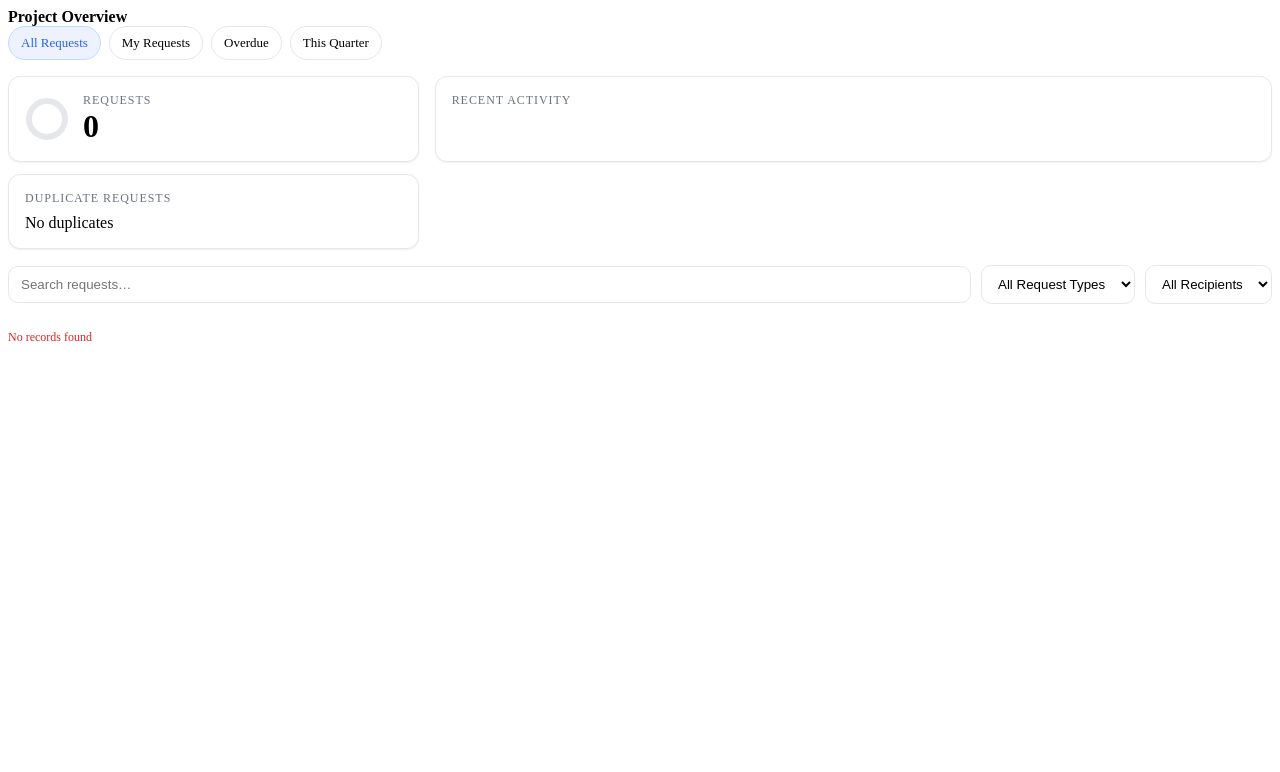
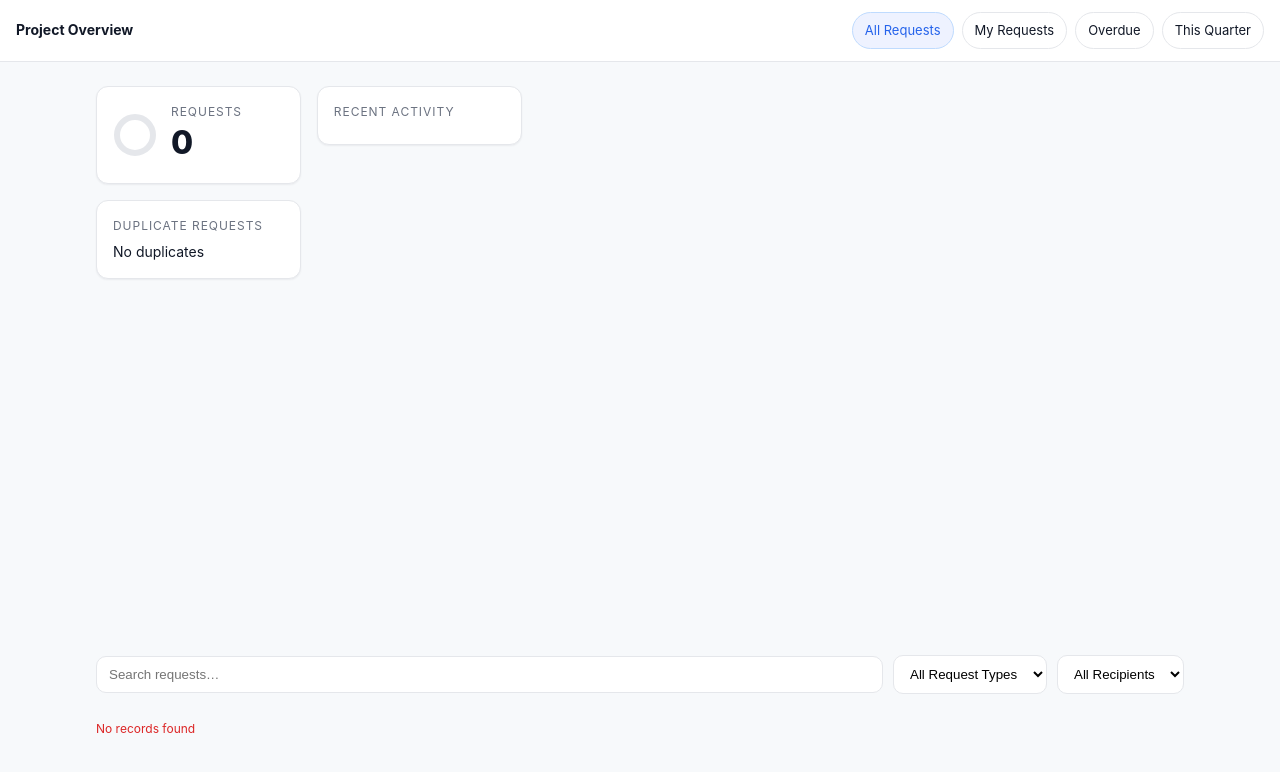
Before and after one commit to Husainaj20/Filemaker_WebAPI, a website: page index.html in a window 1280 px wide. Drawn offline with Linux system fonts and the light colour scheme; no server answers.

Commit message:
Layout: use 5x5 dashboard grid for KPI, duplicates and recent activity

```diff
--- a/index.html
+++ b/index.html
@@ -18,7 +18,33 @@
         --gray: #4b5563;
         --shadow: 0 1px 2px rgba(16, 24, 40, 0.06);
       }
-
+      * {
+        box-sizing: border-box;
+      }
+      body {
+        margin: 0;
+        background: var(--bg);
+        color: var(--text);
+        font: 14px/1.45 -apple-system, BlinkMacSystemFont, "Segoe UI", Roboto,
+          Helvetica, Arial, sans-serif;
+      }
+      .container {
+        max-width: 1120px;
+        margin: 0 auto;
+        padding: 16px;
+      }
+      .topbar {
+        display: flex;
+        align-items: center;
+        gap: 12px;
+        justify-content: space-between;
+        padding: 12px 16px;
+        border-bottom: 1px solid var(--border);
+        background: #fff;
+        position: sticky;
+        top: 0;
+        z-index: 5;
+      }
       .brand {
         font-weight: 700;
       }
@@ -46,6 +72,22 @@
         grid-template-columns: repeat(12, 1fr);
         gap: 16px;
         margin-top: 16px;
+      }
+      /* dashboard grid for KPI, duplicates and recent activity */
+      .parent {
+        display: grid;
+        grid-template-columns: repeat(5, 1fr);
+        grid-template-rows: repeat(5, 1fr);
+        gap: 16px;
+      }
+      .div1 {
+        grid-area: 1 / 1 / 2 / 2;
+      }
+      .div2 {
+        grid-area: 2 / 1 / 3 / 2;
+      }
+      .div3 {
+        grid-area: 1 / 2 / 3 / 3;
       }
       .card {
         background: #fff;
@@ -249,8 +291,9 @@
     </div>
 
     <main class="container">
-      <div class="row">
-        <div class="card padded" style="grid-column: span 4">
+      <div class="parent" style="margin-top: 8px">
+        <div class="div1">
+          <div class="card padded">
             <div class="stat">
               <svg
                 id="statusWheel"
@@ -280,10 +323,17 @@
               </div>
             </div>
           </div>
-        <div class="card padded" style="grid-column: span 8">
+        </div>
+
+        <div class="div3">
+          <div class="card padded">
             <div
               class="muted"
-            style="letter-spacing: 0.08em; font-size: 12px; margin-bottom: 8px"
+              style="
+                letter-spacing: 0.08em;
+                font-size: 12px;
+                margin-bottom: 8px;
+              "
             >
               RECENT ACTIVITY
             </div>
@@ -291,9 +341,8 @@
           </div>
         </div>
 
-      <!-- duplicates row: shows potential duplicate requests (click group to filter) -->
-      <div class="row" style="margin-top: 12px">
-        <div class="card padded" style="grid-column: span 4">
+        <div class="div2">
+          <div class="card padded">
             <div class="muted" style="letter-spacing: 0.08em; font-size: 12px">
               DUPLICATE REQUESTS
             </div>
@@ -301,7 +350,7 @@
               No duplicates
             </div>
           </div>
-        <div style="grid-column: span 8"></div>
+        </div>
       </div>
 
       <div class="controls">
```
Lines whose indentation alone changed are shown as unchanged.
